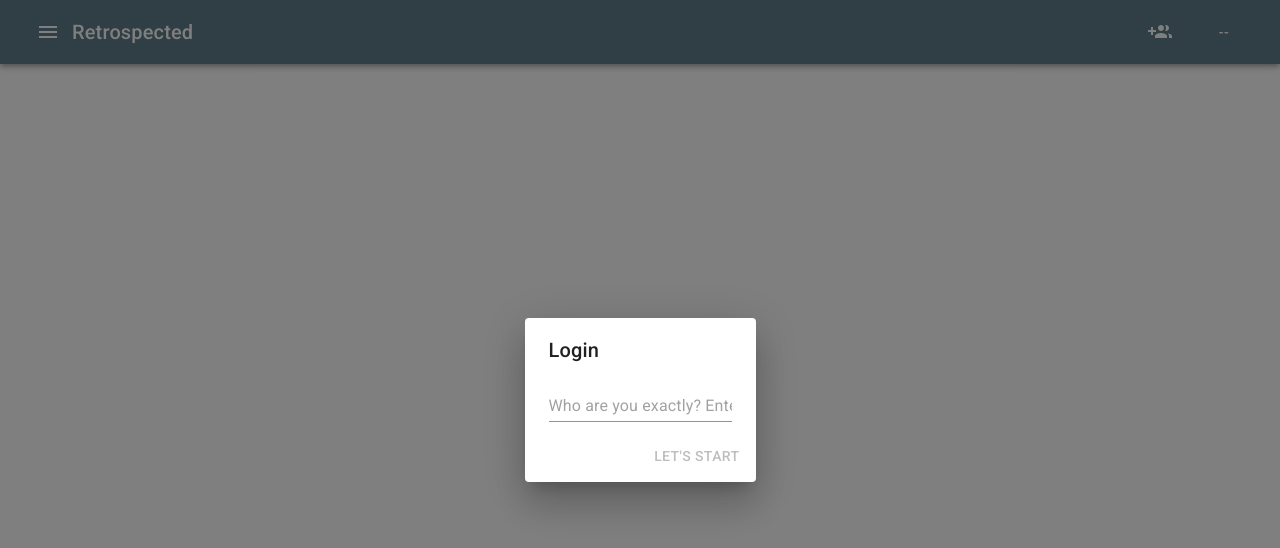
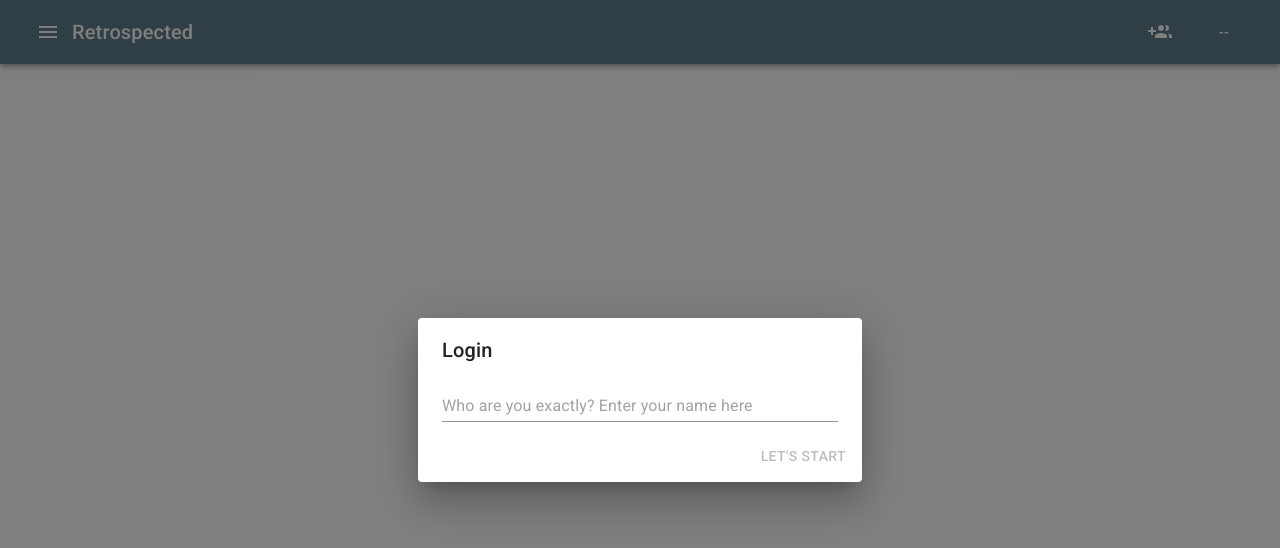
Before and after one commit to Munavvar-Haydarov/chatgpt-retro-board, a React (Create React App) app in the folder retro-board-app/: page /game/1 in a window 1280 px wide. Shown: the top 548 px of the page. Built offline with nearby package versions, Linux system fonts and the light colour scheme.

Commit message:
Improving the login modal (increased width)

```diff
--- a/retro-board-app/src/views/Login.tsx
+++ b/retro-board-app/src/views/Login.tsx
@@ -29,6 +29,8 @@ const Login = () => {
   return (
     <Dialog
       fullScreen={false}
+      maxWidth="xs"
+      fullWidth
       open
       onClose={handleClose}
       aria-labelledby="responsive-dialog-title"
@@ -42,6 +44,7 @@ const Login = () => {
           onChange={handleUsernameChange}
           title={translations.Login.buttonLabel}
           placeholder={translations.Login.namePlaceholder}
+          fullWidth
         />
       </DialogContent>
       <DialogActions>
```
